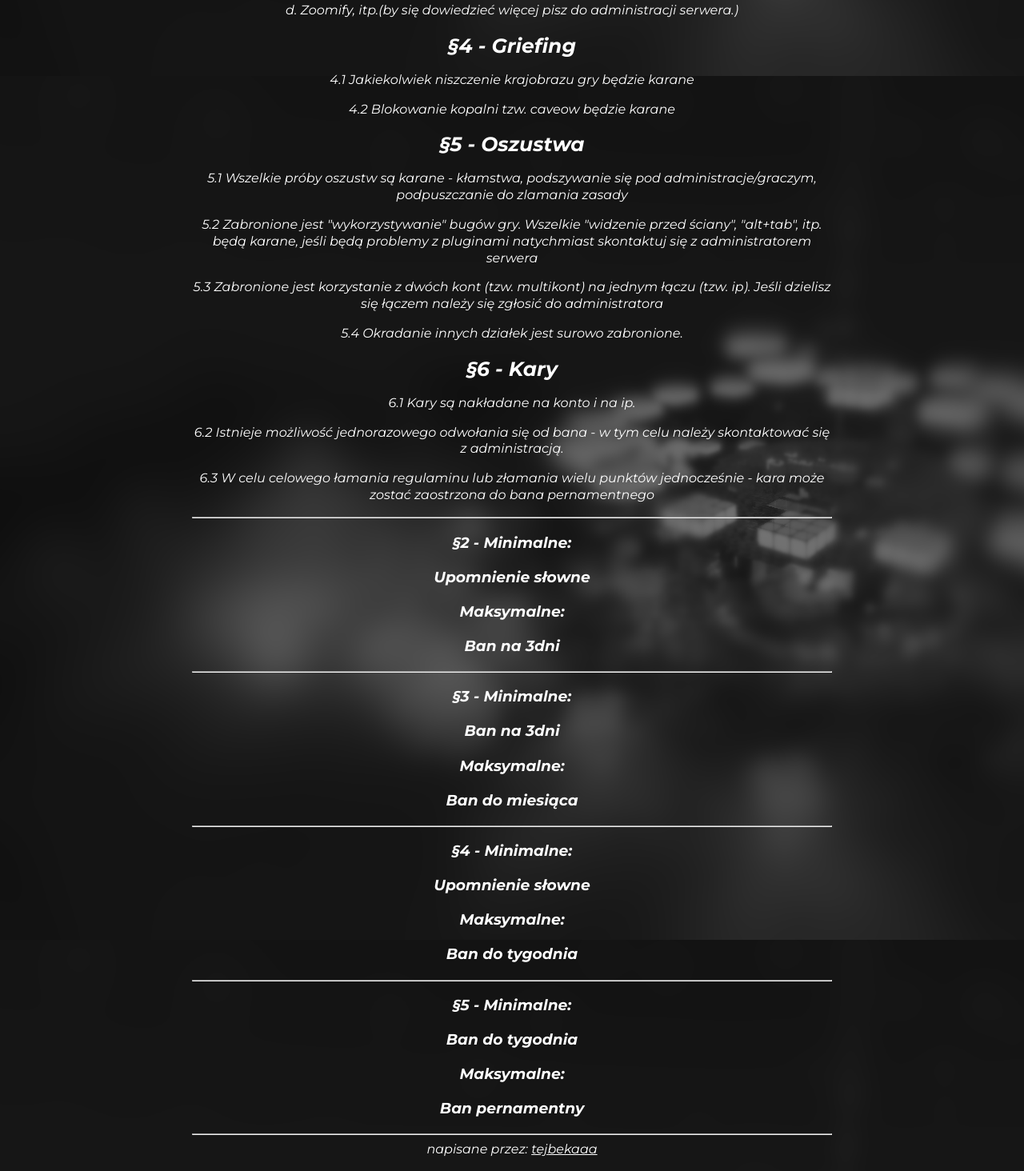
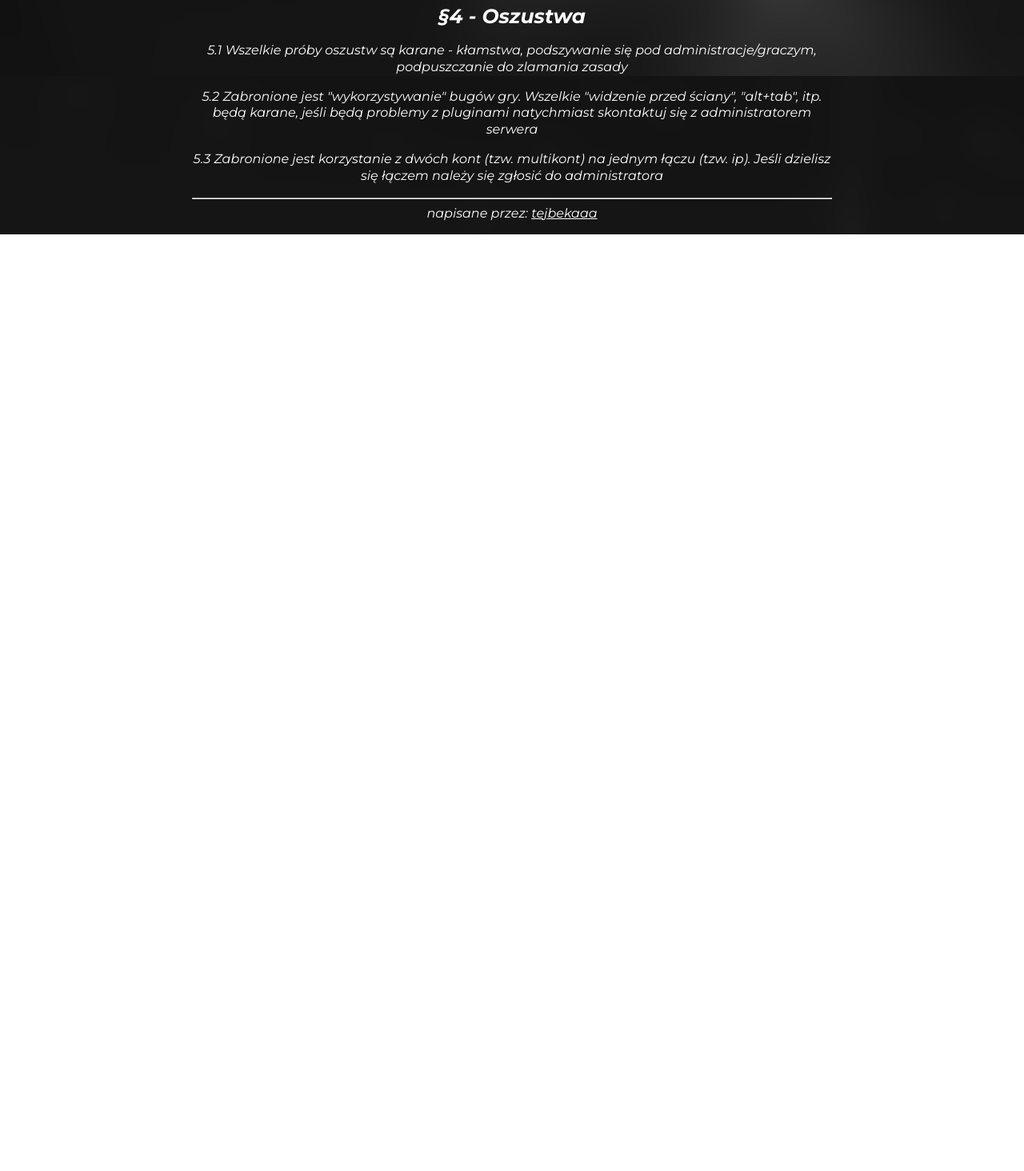
Before and after one commit to Tejbekaaa/ame69os, a plain HTML site: page site/regulamin.html in a window 1280 px wide. Shown: the part 985-2449 px from the top of the page at 80% size. After the commit the page ends 1278 px from the top, so only its background shows below. Drawn offline with Linux system fonts and the light colour scheme.

Commit message:
Update regulamin.html

```diff
--- a/site/regulamin.html
+++ b/site/regulamin.html
@@ -38,7 +38,6 @@
         1.6 Multikonto - posiadanie lub więcej kont założonych na ten sam adres ip.<p>
         1.7 Użytkownik/Gracz - osoba grająca na serwerze Minecraft.<p>
         1.8 Czat - komunikator pozwalający komunikacje między sobą w grze Minecraft.<p>
-        1.9 Działka - miejsce gracza gdzie może budować swoje budowle.
         <h1>§2 - Zachowanie w grze i na czacie</h1>
         2.1 Podczas rozgrywki obowiązuje netykieta. Lekkie odstępstwa są tolerowane, ale nie powinny być nadużywane.<p>
         2.2 Całkowity zakaz obrażania na czacie i nie tylko graczy, administracji i serwera.<p>
@@ -52,39 +51,10 @@
             b. Optifine<p>
             c. Sodium<p>
             d. Zoomify, itp.(by się dowiedzieć więcej pisz do administracji serwera.)
-        <h1>§4 - Griefing</h1>
-        4.1 Jakiekolwiek niszczenie krajobrazu gry będzie karane<p>
-        4.2 Blokowanie kopalni tzw. caveow będzie karane
-        <h1>§5 - Oszustwa</h1>
+        <h1>§4 - Oszustwa</h1>
         5.1 Wszelkie próby oszustw są karane - kłamstwa, podszywanie się pod administracje/graczym, podpuszczanie do zlamania zasady<p>
         5.2 Zabronione jest "wykorzystywanie" bugów gry. Wszelkie "widzenie przed ściany", "alt+tab", itp. będą karane, jeśli będą problemy z pluginami natychmiast skontaktuj się z administratorem serwera<p>
         5.3 Zabronione jest korzystanie z dwóch kont (tzw. multikont) na jednym łączu (tzw. ip). Jeśli dzielisz się łączem należy się zgłosić do administratora<p>
-        5.4 Okradanie innych działek jest surowo zabronione.
-        <h1>§6 - Kary</h1>
-        6.1 Kary są nakładane na konto i na ip.<p>
-        6.2 Istnieje możliwość jednorazowego odwołania się od bana - w tym celu należy skontaktować się z administracją.<p>
-        6.3 W celu celowego łamania regulaminu lub złamania wielu punktów jednocześnie - kara może zostać zaostrzona do bana pernamentnego
-        <hr>
-        <h3>§2 - Minimalne:<p>
-        Upomnienie słowne<p>
-        Maksymalne:<p>
-        Ban na 3dni</h3>
-        <hr>
-        <h3>§3 - Minimalne:<p>
-        Ban na 3dni<p>
-        Maksymalne:<p>
-        Ban do miesiąca</h3>
-        <hr>
-        <h3>§4 - Minimalne:<p>
-        Upomnienie słowne<p>
-        Maksymalne:<p>
-        Ban do tygodnia</h3>
-        <hr>
-        <h3>§5 - Minimalne:<p>
-            Ban do tygodnia<p>
-            Maksymalne:<p>
-            Ban pernamentny</h3>
-
         <hr>
     </div>
     <div class="footer">
```
